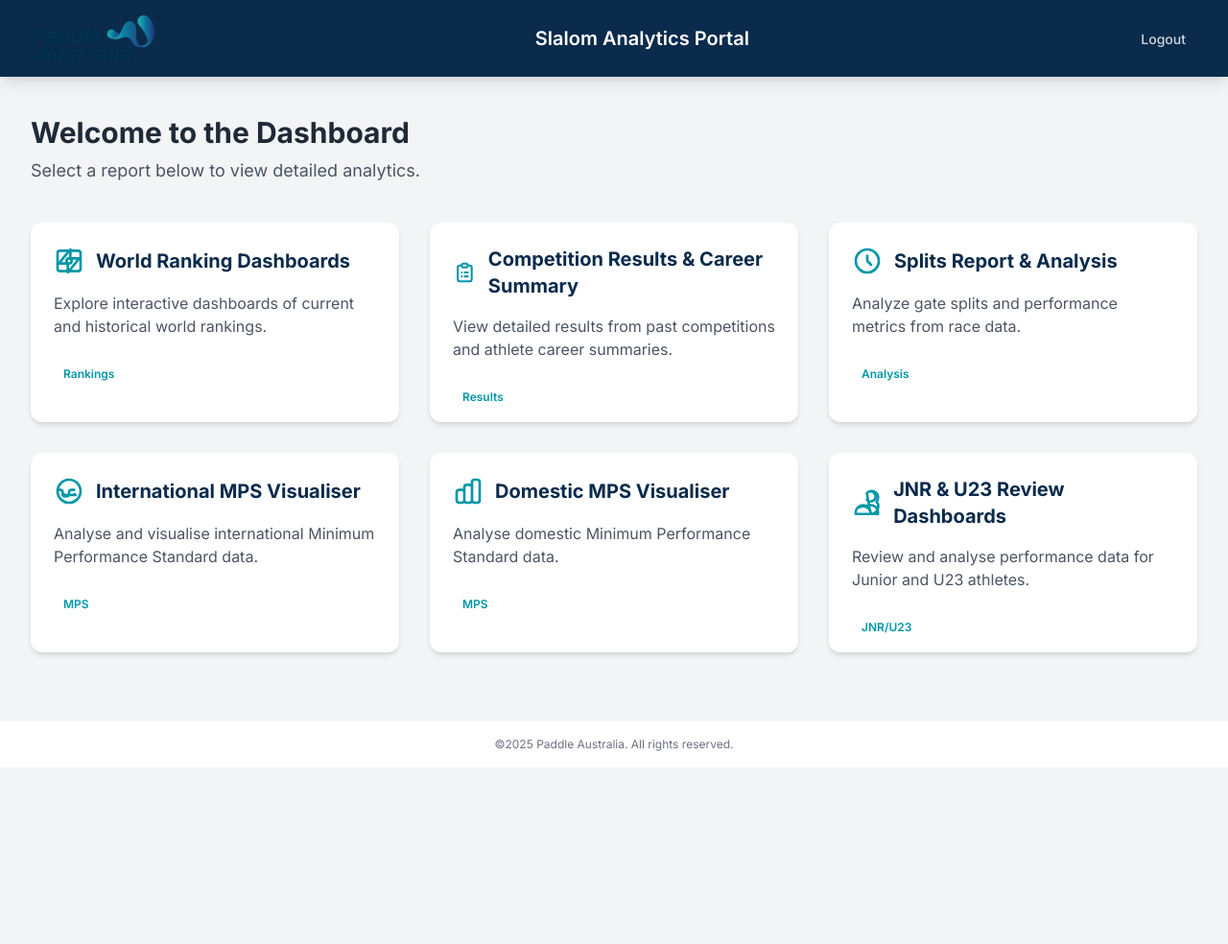
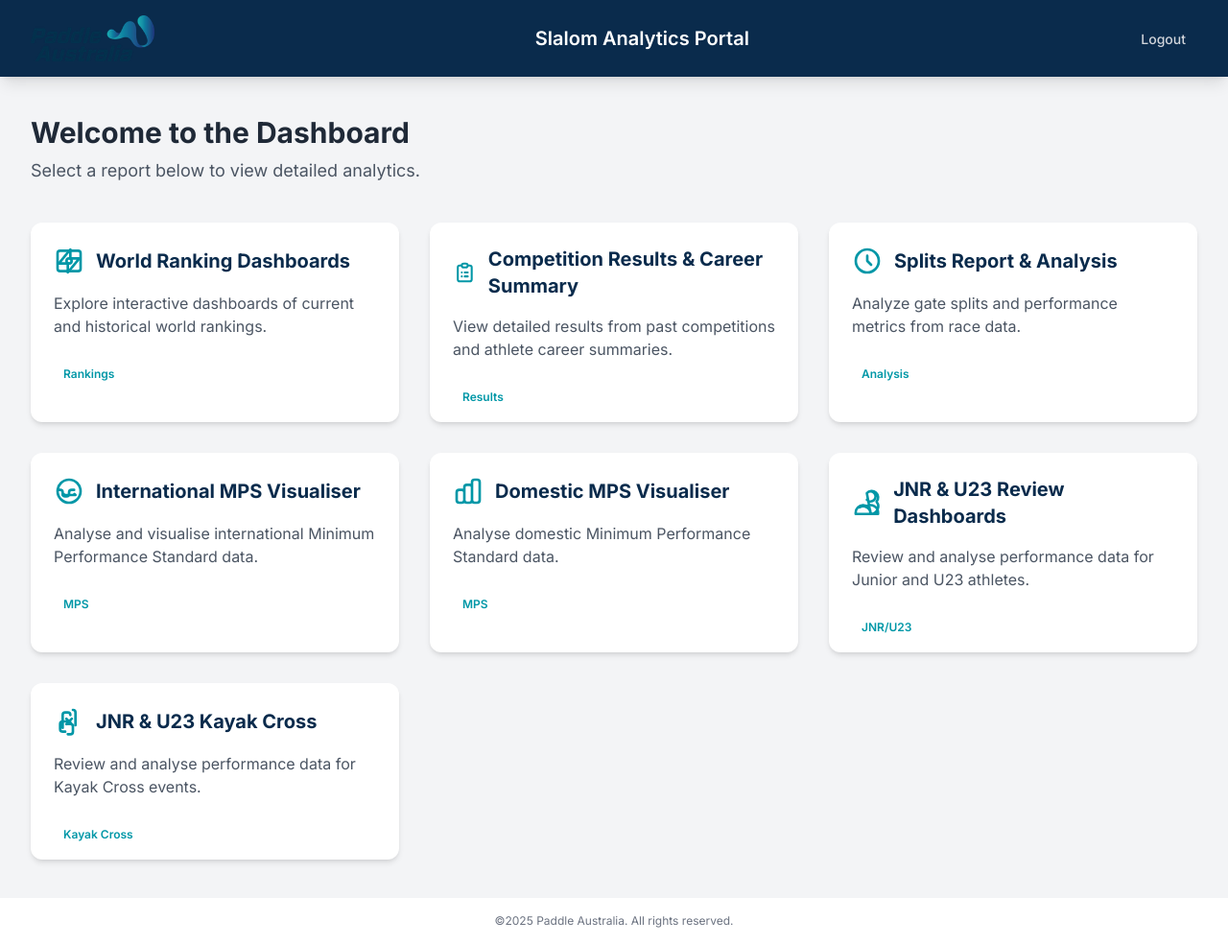
Before and after one commit to NickPez36/CSL_Athlete_Reviews, a plain HTML site: page dashboard.html in a window 1280 px wide. Shown: the whole page at 96% size. Before the commit the page ends 800 px from the top, so only its background shows below. Drawn offline with nearby package versions, Linux system fonts and the light colour scheme.

Commit message:
Update dashboard.html

```diff
--- a/dashboard.html
+++ b/dashboard.html
@@ -151,7 +151,7 @@
                         </div>
                     </a>
 
-                    <!-- Tile 5: Domestic MPS Visualiser (Now Active) -->
+                    <!-- Tile 5: Domestic MPS Visualiser -->
                     <a href="domestic_mps_visualiser.html" class="tile block bg-white rounded-xl overflow-hidden shadow-md">
                         <div class="p-6">
                             <div class="flex items-center mb-4">
@@ -168,7 +168,7 @@
                         </div>
                     </a>
 
-                    <!-- NEW TILE 6: JNR & U23 Review Dashboards -->
+                    <!-- Tile 6: JNR & U23 Review Dashboards -->
                     <a href="JNR_U23_Review_Dashboards.html" class="tile block bg-white rounded-xl overflow-hidden shadow-md">
                         <div class="p-6">
                             <div class="flex items-center mb-4">
@@ -182,6 +182,23 @@
                         </div>
                         <div class="px-6 pb-4">
                             <span class="inline-block bg-brand-light-blue/20 text-brand-teal text-xs font-semibold mr-2 px-2.5 py-0.5 rounded-full">JNR/U23</span>
+                        </div>
+                    </a>
+
+                    <!-- NEW TILE 7: JNR & U23 Kayak Cross -->
+                    <a href="JNR_U23_Kayak Cross.html" class="tile block bg-white rounded-xl overflow-hidden shadow-md">
+                        <div class="p-6">
+                            <div class="flex items-center mb-4">
+                                <!-- Crossed Swords Icon -->
+                                <svg xmlns="http://www.w3.org/2000/svg" class="h-8 w-8 text-brand-teal" fill="none" viewBox="0 0 24 24" stroke="currentColor" stroke-width="2">
+                                  <path stroke-linecap="round" stroke-linejoin="round" d="M14.121 14.121L9.879 9.879m4.242 0L9.879 14.121M15 3a2 2 0 012 2v10m-4-3H7a2 2 0 00-2 2v4a2 2 0 002 2h2m4-13a2 2 0 00-2-2H9a2 2 0 00-2 2v10m4-3h2a2 2 0 012 2v4a2 2 0 01-2 2h-2" />
+                                </svg>
+                                <h2 class="ml-3 text-xl font-bold text-brand-dark-blue">JNR & U23 Kayak Cross</h2>
+                            </div>
+                            <p class="mt-2 text-gray-600">Review and analyse performance data for Kayak Cross events.</p>
+                        </div>
+                        <div class="px-6 pb-4">
+                            <span class="inline-block bg-brand-light-blue/20 text-brand-teal text-xs font-semibold mr-2 px-2.5 py-0.5 rounded-full">Kayak Cross</span>
                         </div>
                     </a>
 
```
